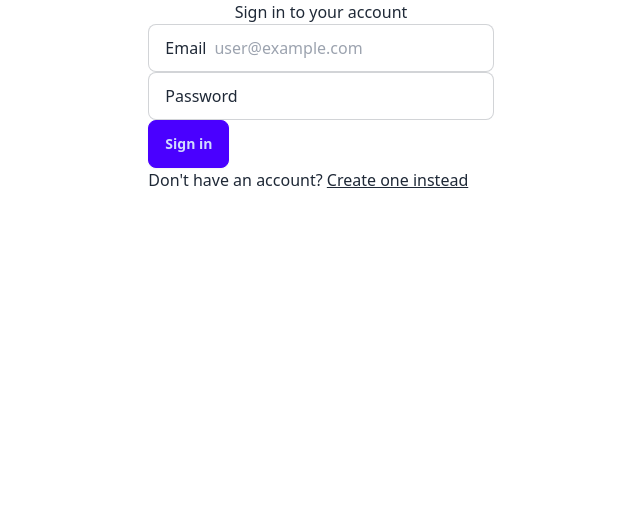
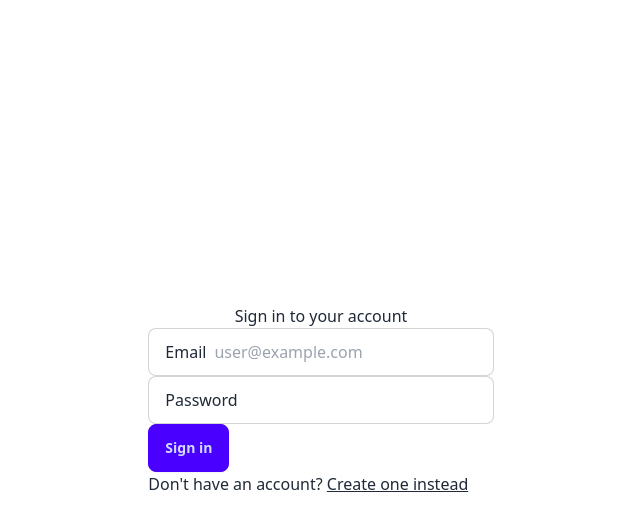
Before and after one commit to Ja-Uyoma/ticket-booking-application, a React (Vite) app: page /login in a window 1280 px wide. Shown: the top 528 px of the page, without its empty margins (319-959 px from the left). Built offline with nearby package versions, Linux system fonts and the light colour scheme.

Commit message:
feat: center form in page

```diff
--- a/src/client/routes/login.jsx
+++ b/src/client/routes/login.jsx
@@ -27,7 +27,7 @@
 
 export default function Login() {
   return (
-    <div className="form-control flex items-center">
+    <div className="form-control flex items-center justify-center h-screen">
       <div>
         <h2 className="">Sign in to your account</h2>
       </div>
```
